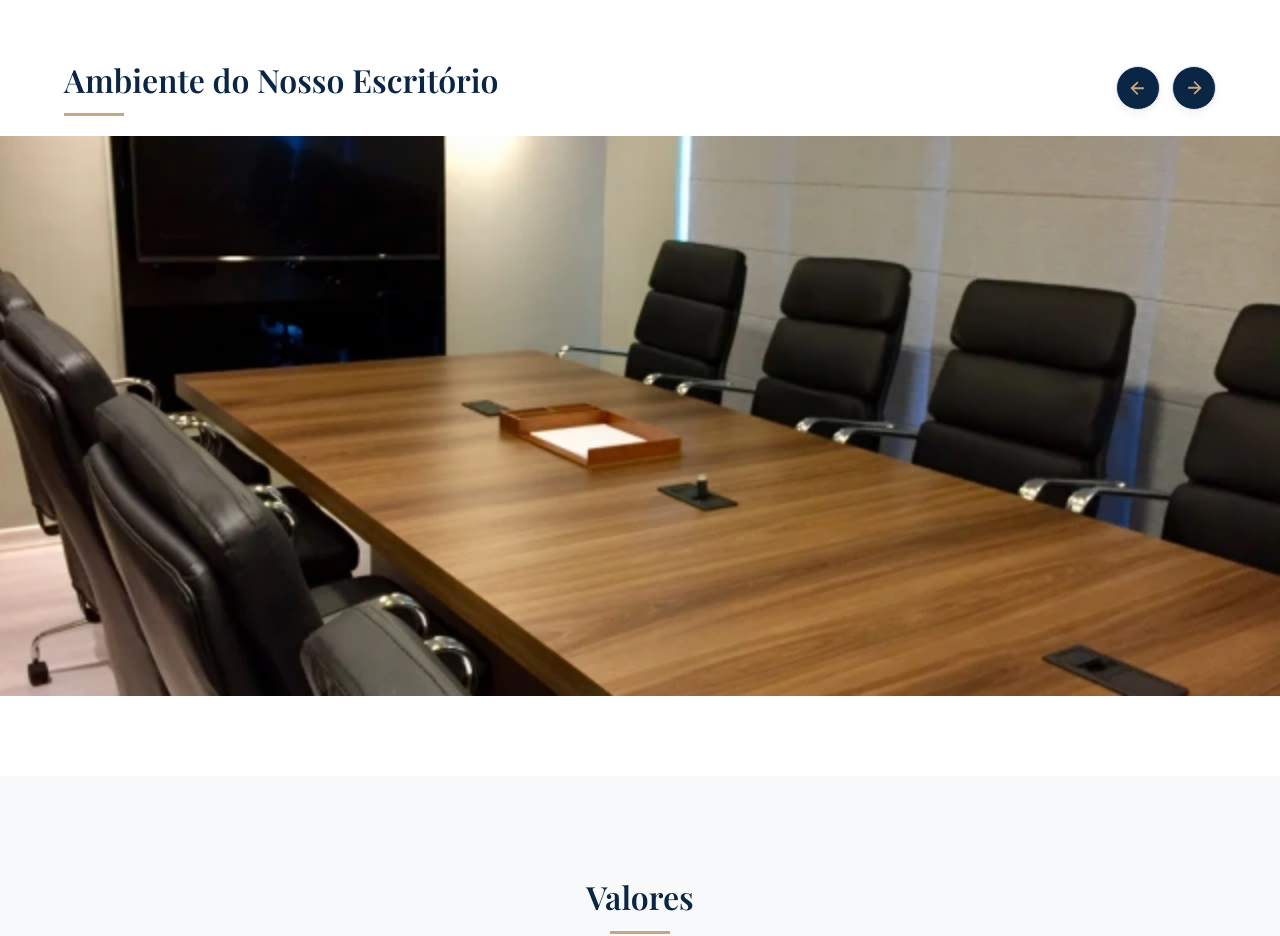
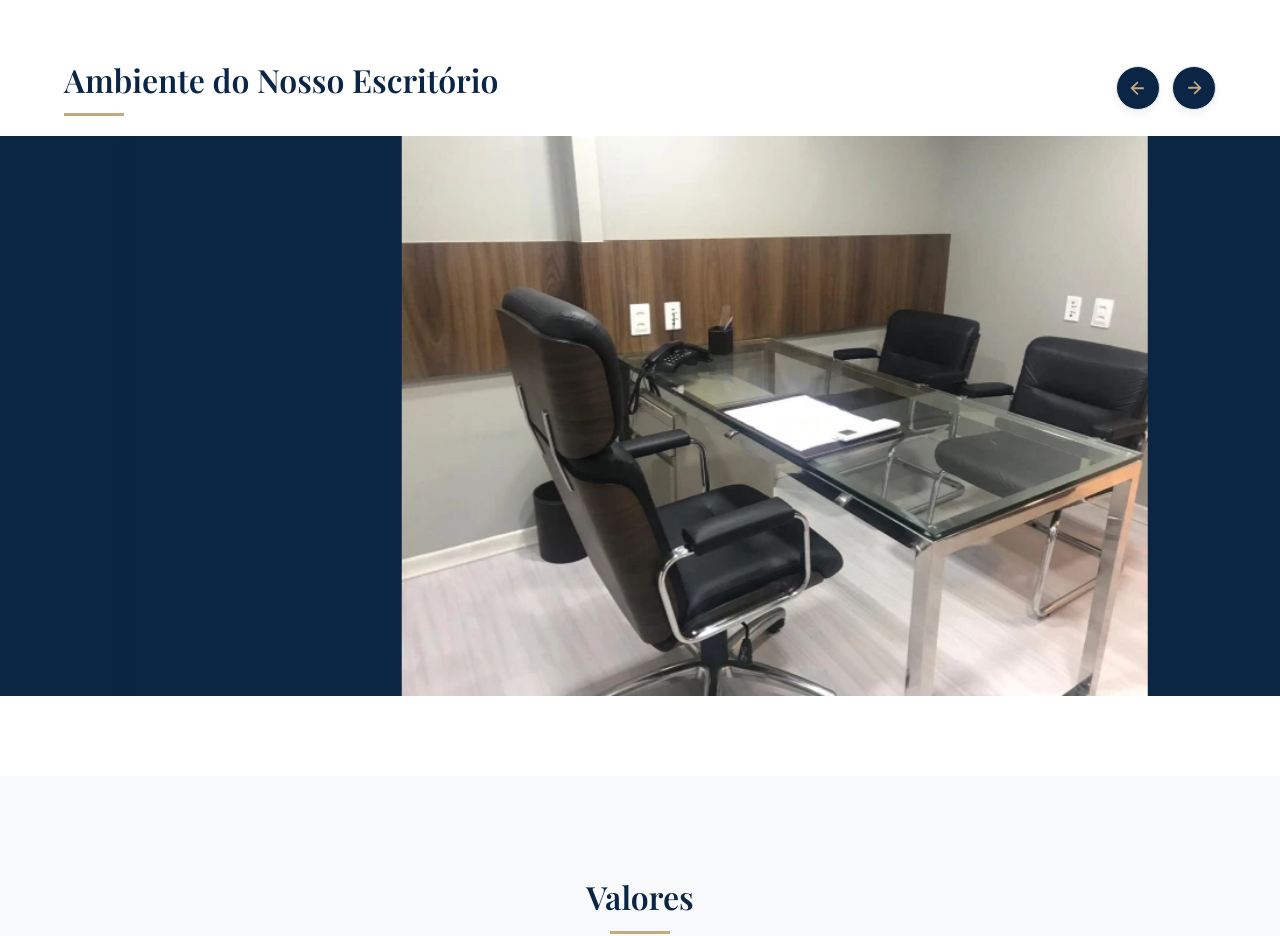
Before and after one commit to rodrigoparenteadvogados/inicio, a website: page o-escritorio.html in a window 1280 px wide. Shown: the part 940-1876 px from the top of the page. Drawn offline with nearby package versions, Linux system fonts and the light colour scheme; a web font is replaced by a local one.

Commit message:
Update gallery carousel to show full uncropped images (object-fit contain) and speed up autoplay to 3 seconds

```diff
--- a/css/style.css
+++ b/css/style.css
@@ -1847,7 +1847,7 @@ textarea.form-control {
   overflow: hidden;
   box-shadow: 0 8px 30px rgba(0,0,0,0.05);
   border: none;
-  background: var(--card-bg);
+  background: #0b2545; /* Brand primary color for letterboxing */
   height: 560px;
   transition: var(--transition-normal);
 }
@@ -1855,13 +1855,9 @@ textarea.form-control {
 .gallery-card img {
   width: 100%;
   height: 100%;
-  object-fit: cover;
+  object-fit: contain; /* Show the entire image without cropping */
   display: block;
   transition: transform 0.5s ease;
-}
-
-.gallery-card:hover img {
-  transform: scale(1.02);
 }
 
 .gallery-btn:hover {
--- a/js/main.js
+++ b/js/main.js
@@ -255,10 +255,10 @@ document.addEventListener('DOMContentLoaded', () => {
       updateCarousel();
     }
 
-    // Auto-play wrapping logic (automatically transitions every 5 seconds)
+    // Auto-play wrapping logic (automatically transitions every 3 seconds)
     function startAutoPlay() {
       stopAutoPlay();
-      autoPlayInterval = setInterval(nextSlide, 5000);
+      autoPlayInterval = setInterval(nextSlide, 3000);
     }
 
     function stopAutoPlay() {
--- a/src/css/style.css
+++ b/src/css/style.css
@@ -1847,7 +1847,7 @@ textarea.form-control {
   overflow: hidden;
   box-shadow: 0 8px 30px rgba(0,0,0,0.05);
   border: none;
-  background: var(--card-bg);
+  background: #0b2545; /* Brand primary color for letterboxing */
   height: 560px;
   transition: var(--transition-normal);
 }
@@ -1855,13 +1855,9 @@ textarea.form-control {
 .gallery-card img {
   width: 100%;
   height: 100%;
-  object-fit: cover;
+  object-fit: contain; /* Show the entire image without cropping */
   display: block;
   transition: transform 0.5s ease;
-}
-
-.gallery-card:hover img {
-  transform: scale(1.02);
 }
 
 .gallery-btn:hover {
--- a/src/js/main.js
+++ b/src/js/main.js
@@ -255,10 +255,10 @@ document.addEventListener('DOMContentLoaded', () => {
       updateCarousel();
     }
 
-    // Auto-play wrapping logic (automatically transitions every 5 seconds)
+    // Auto-play wrapping logic (automatically transitions every 3 seconds)
     function startAutoPlay() {
       stopAutoPlay();
-      autoPlayInterval = setInterval(nextSlide, 5000);
+      autoPlayInterval = setInterval(nextSlide, 3000);
     }
 
     function stopAutoPlay() {
```
